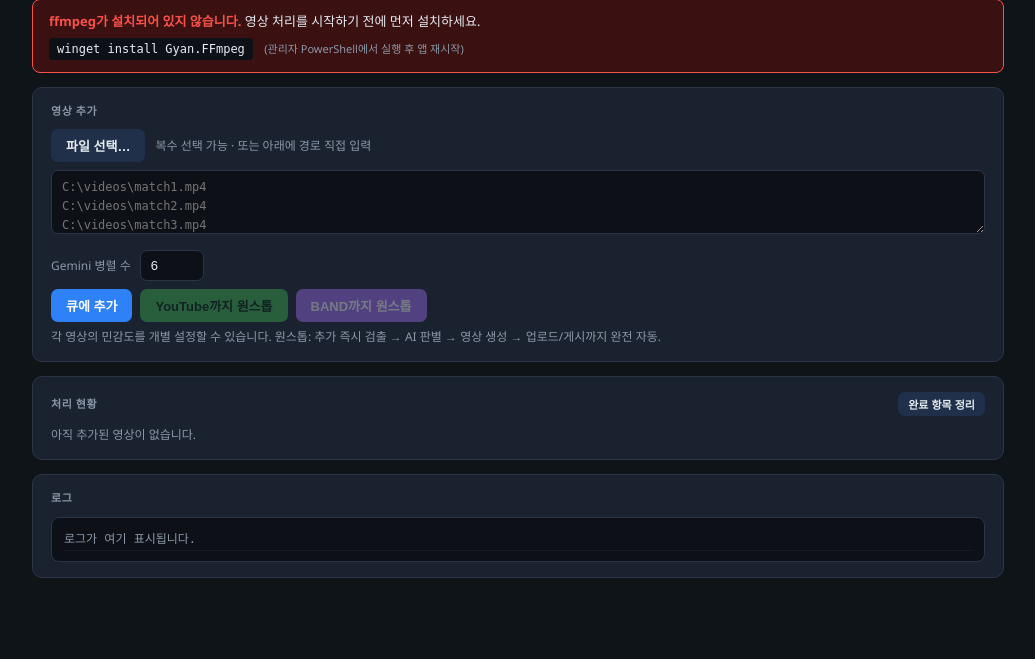
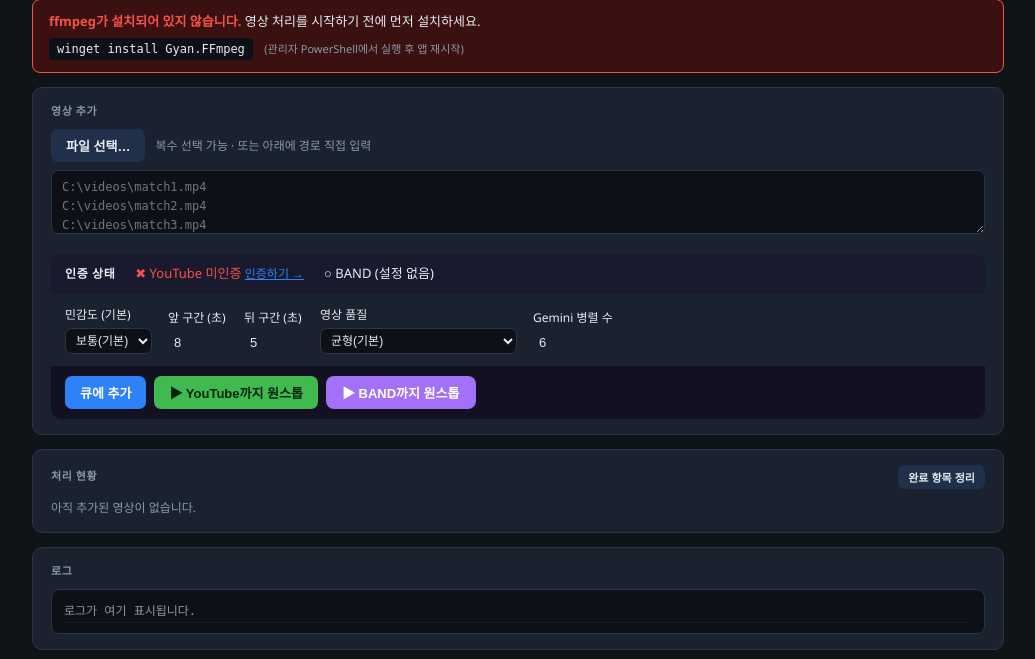
Before and after one commit to sampark0626/HLEditor, a Flask app: page / in a window 1280 px wide. Shown: the part 109-768 px from the top of the page, without its empty margins (122-1157 px from the left). Before the commit the page ends 687 px from the top, so only its background shows below. Run offline with Flask 3, Linux system fonts and the light colour scheme; data that the repository does not hold is empty; some libraries are stand-ins or nearby versions.

Commit message:
feat: pre-flight settings panel before one-stop pipeline
- New settings panel in queue tab consolidates all options before running:
  * Auth status (YouTube/BAND) with live real-time check and re-auth links
  * Sensitivity default selector (applies to all staged files at once)
  * Pre/post clip seconds (before/after peak) — configurable per run
  * Video quality preset selector
  * Gemini parallel workers
- Auth verified via API call at button press (catches expired tokens)
- pre_sec/post_sec flow through detect_spikes, classify_all_parallel, build_output
- Removed duplicate bulk-sensitivity dropdown from staged list header

Co-Authored-By: Claude Sonnet 4.6 <noreply@anthropic.com>

```diff
--- a/app.py
+++ b/app.py
@@ -51,7 +51,8 @@ _JLOCK = threading.Lock()
 _BUILD_LOCK = threading.Lock()
 
 
-def _new_job(video, sensitivity="normal", workers=sh.VISION_WORKERS):
+def _new_job(video, sensitivity="normal", workers=sh.VISION_WORKERS,
+             pre_sec=None, post_sec=None):
     jid = uuid.uuid4().hex[:8]
     job = dict(
         id=jid,
@@ -59,6 +60,8 @@ def _new_job(video, sensitivity="normal", workers=sh.VISION_WORKERS):
         video_name=os.path.basename(video),
         sensitivity=sensitivity,
         workers=workers,
+        pre_sec=float(pre_sec) if pre_sec is not None else sh.PRE_SEC,
+        post_sec=float(post_sec) if post_sec is not None else sh.POST_SEC,
         status="pending",
         candidates=[],
         vision_used=False,
@@ -172,7 +175,8 @@ def _process(jid):
     log.info("[%s] 검출 시작: %s (민감도: %s)", jid, video, job["sensitivity"])
 
     dur = sh.probe_duration(video)
-    cands = sh.detect_spikes(video, wd, percentile=sp["percentile"], min_db=sp["min_db"])
+    cands = sh.detect_spikes(video, wd, percentile=sp["percentile"], min_db=sp["min_db"],
+                             pre_sec=job.get("pre_sec"), post_sec=job.get("post_sec"))
     _upd(jid, duration=dur, candidates=cands)
     log.info("[%s] 검출 완료: %.1fs, 후보 %d개", jid, dur, len(cands))
 
@@ -190,6 +194,7 @@ def _process(jid):
     usage = sh.classify_all_parallel(
         cands, video, wd, client, sh.CONF_AUTO, job["workers"],
         on_progress=lambda d, t: _set_prog(jid, "classify", d, t),
+        pre_sec=job.get("pre_sec"), post_sec=job.get("post_sec"),
     )
     cost = (usage["in"] / 1e6 * sh.PRICE_IN_PER_M +
             usage["out"] / 1e6 * sh.PRICE_OUT_PER_M)
@@ -249,6 +254,8 @@ def _job_summary(job):
         band_post_url=job.get("band_post_url"),
         band_error=job.get("band_error"),
         match_date=job.get("match_date"),
+        pre_sec=job.get("pre_sec", sh.PRE_SEC),
+        post_sec=job.get("post_sec", sh.POST_SEC),
     )
 
 
@@ -350,9 +357,11 @@ def api_jobs_add():
         if abs_v in active_paths:
             skipped.append(os.path.basename(v))
             continue
-        sens = item.get("sensitivity", "normal")
-        w = max(1, min(int(item.get("workers", global_workers)), 8))
-        jid = _new_job(abs_v, sens, w)
+        sens     = item.get("sensitivity", "normal")
+        w        = max(1, min(int(item.get("workers", global_workers)), 8))
+        pre_sec  = item.get("pre_sec")
+        post_sec = item.get("post_sec")
+        jid = _new_job(abs_v, sens, w, pre_sec=pre_sec, post_sec=post_sec)
         JOB_QUEUE.put(jid)
         added.append(jid)
         active_paths.add(abs_v)
@@ -461,6 +470,7 @@ def api_jobs_build_all():
                         preset=qk.get("preset"), crf=qk.get("crf"),
                         copy_mode=qk.get("copy", False),
                         on_progress=lambda d, t, _j=jid: _set_prog(_j, "build", d, t),
+                        pre_sec=job.get("pre_sec"), post_sec=job.get("post_sec"),
                     )
                     _upd(jid, status="done", output=out_path)
                     _clr_prog(jid)
--- a/templates/index.html
+++ b/templates/index.html
@@ -161,44 +161,91 @@ input[type=range] { flex:1; accent-color:var(--blue); }
     <div id="staged-area" style="display:none; margin-top:10px">
       <div class="ct" style="margin-bottom:6px">
         <span>추가 목록 <span id="staged-count" style="color:var(--txt)">0개</span></span>
-        <span style="display:flex;gap:6px;align-items:center;text-transform:none;font-weight:400">
-          <span class="hint" style="text-transform:none">전체 민감도 일괄</span>
-          <select id="bulk-sens" class="sens-sel" onchange="applyBulkSens(this.value)">
-            <option value="">— 선택 —</option>
+        <button class="ghost sm" onclick="clearStaged()">목록 초기화</button>
+      </div>
+      <div id="staged-list"></div>
+    </div>
+
+    <!-- ── 원스톱 설정 패널 ───────────────────────────── -->
+    <div style="margin-top:14px;border:1px solid var(--border);border-radius:10px;overflow:hidden">
+
+      <!-- 인증 상태 -->
+      <div style="background:#1a1a2e;padding:10px 14px;display:flex;align-items:center;gap:20px;flex-wrap:wrap">
+        <span style="font-size:12px;font-weight:700;color:var(--hint);text-transform:uppercase;letter-spacing:.05em;white-space:nowrap">인증 상태</span>
+        <span id="auth-yt-indicator" style="font-size:13px">
+          {% if yt_auth %}
+            <span style="color:var(--green)">✔ YouTube 인증됨</span>
+          {% else %}
+            <span style="color:var(--red)">✖ YouTube 미인증</span>
+            &nbsp;<a href="/auth/youtube" style="font-size:12px;color:var(--blue)">인증하기 →</a>
+          {% endif %}
+        </span>
+        <span id="auth-band-indicator" style="font-size:13px">
+          {% if band_auth %}
+            <span style="color:var(--green)">✔ BAND 인증됨</span>
+          {% elif band_has_creds %}
+            <span style="color:var(--hint)">○ BAND 미인증</span>
+            &nbsp;<a href="/auth/band" style="font-size:12px;color:var(--blue)">인증하기 →</a>
+          {% else %}
+            <span style="color:var(--hint)">○ BAND (설정 없음)</span>
+          {% endif %}
+        </span>
+      </div>
+
+      <!-- 검출 · 생성 설정 -->
+      <div style="padding:12px 14px;display:flex;flex-wrap:wrap;gap:16px;align-items:flex-end">
+
+        <label style="display:flex;flex-direction:column;gap:4px;font-size:12px;color:var(--hint)">
+          민감도 (기본)
+          <select id="setting-sens" class="sens-sel" onchange="applyBulkSens(this.value)">
             {% for k, v in sensitivities.items() %}
-            <option value="{{ k }}">{{ v.label }}</option>
+            <option value="{{ k }}" {% if k == 'normal' %}selected{% endif %}>{{ v.label }}</option>
             {% endfor %}
           </select>
-          <button class="ghost sm" onclick="clearStaged()">목록 초기화</button>
-        </span>
-      </div>
-      <div id="staged-list"></div>
-    </div>
-
-    <div class="row" style="margin-top:10px; gap:16px; flex-wrap:wrap">
-      <label class="hint" style="margin:0;white-space:nowrap">Gemini 병렬 수
-        <input type="number" id="workers" min="1" max="8" value="{{ workers }}" style="margin-left:6px">
         </label>
-    </div>
-    <!-- 처리 방식 버튼 -->
-    <div class="row" style="margin-top:8px; gap:8px; flex-wrap:wrap">
+
+        <label style="display:flex;flex-direction:column;gap:4px;font-size:12px;color:var(--hint)">
+          앞 구간 (초)
+          <input type="number" id="setting-pre" min="1" max="30" value="8"
+                 style="width:60px;padding:4px 6px;background:var(--surface);border:1px solid var(--border);border-radius:6px;color:var(--txt)">
+        </label>
+
+        <label style="display:flex;flex-direction:column;gap:4px;font-size:12px;color:var(--hint)">
+          뒤 구간 (초)
+          <input type="number" id="setting-post" min="1" max="30" value="5"
+                 style="width:60px;padding:4px 6px;background:var(--surface);border:1px solid var(--border);border-radius:6px;color:var(--txt)">
+        </label>
+
+        <label style="display:flex;flex-direction:column;gap:4px;font-size:12px;color:var(--hint)">
+          영상 품질
+          <select id="hl-quality" class="sens-sel">
+            {% for k, v in qualities.items() %}
+            <option value="{{ k }}" {% if k == 'balanced' %}selected{% endif %}>{{ v.label }}</option>
+            {% endfor %}
+          </select>
+        </label>
+
+        <label style="display:flex;flex-direction:column;gap:4px;font-size:12px;color:var(--hint)">
+          Gemini 병렬 수
+          <input type="number" id="workers" min="1" max="8" value="{{ workers }}"
+                 style="width:60px;padding:4px 6px;background:var(--surface);border:1px solid var(--border);border-radius:6px;color:var(--txt)">
+        </label>
+
+      </div>
+
+      <!-- 실행 버튼 -->
+      <div style="padding:10px 14px;background:#111122;display:flex;gap:8px;flex-wrap:wrap;border-top:1px solid var(--border)">
         <button id="btn-add" onclick="doAdd()">큐에 추가</button>
-      <button id="btn-onestop-yt" onclick="doOnestop('youtube')"
-        class="accent-btn"
-        title="검출 → 생성 → YouTube 업로드까지 자동 진행{% if not yt_auth %} (YouTube 인증 필요){% endif %}"
-        {% if not yt_auth %}disabled{% endif %}>
-        YouTube까지 원스톱
+        <button id="btn-onestop-yt" onclick="doOnestop('youtube')" class="accent-btn"
+          title="검출 → 생성 → YouTube 업로드까지 완전 자동">
+          ▶ YouTube까지 원스톱
         </button>
         <button id="btn-onestop-band" onclick="doOnestop('band')"
-        style="background:var(--purple);color:#fff"
-        title="검출 → 생성 → YouTube → BAND 게시까지 자동 진행{% if not band_auth %} (BAND 인증 필요){% endif %}"
-        {% if not band_auth %}disabled{% endif %}>
-        BAND까지 원스톱
+          style="background:var(--purple);color:#fff;border:none;padding:7px 16px;border-radius:8px;cursor:pointer;font-size:13px;font-weight:600"
+          title="검출 → 생성 → YouTube → BAND 게시까지 완전 자동">
+          ▶ BAND까지 원스톱
         </button>
       </div>
-    <div class="hint" style="margin-top:6px">
-      각 영상의 민감도를 개별 설정할 수 있습니다.
-      원스톱: 추가 즉시 검출 → AI 판별 → 영상 생성 → 업로드/게시까지 완전 자동.
     </div>
   </div>
 
@@ -453,6 +500,36 @@ function onAutoUploadToggle(on) {
   if (on) logLine("생성 완료 시 자동 YouTube 업로드 켜짐", "done");
 }
 
+// ─── 인증 상태 실시간 갱신 ──────────────────────────────
+async function refreshAuthIndicators() {
+  const ytEl   = document.getElementById("auth-yt-indicator");
+  const bandEl = document.getElementById("auth-band-indicator");
+  try {
+    const r = await fetch("/api/auth/youtube/status");
+    const d = await r.json();
+    ytAuth = !!d.ok;
+    if (ytEl) {
+      ytEl.innerHTML = d.ok
+        ? `<span style="color:var(--green)">✔ YouTube 인증됨${d.channel ? " (" + d.channel.title + ")" : ""}</span>`
+        : `<span style="color:var(--red)">✖ YouTube 미인증</span>&nbsp;<a href="/auth/youtube" style="font-size:12px;color:var(--blue)">인증하기 →</a>`;
+    }
+  } catch(e) {}
+  try {
+    const r = await fetch("/api/auth/band/status");
+    const d = await r.json();
+    bandAuth = !!d.ok;
+    if (bandEl) {
+      bandEl.innerHTML = d.ok
+        ? `<span style="color:var(--green)">✔ BAND 인증됨</span>`
+        : d.has_creds
+          ? `<span style="color:var(--hint)">○ BAND 미인증</span>&nbsp;<a href="/auth/band" style="font-size:12px;color:var(--blue)">인증하기 →</a>`
+          : `<span style="color:var(--hint)">○ BAND (설정 없음)</span>`;
+    }
+  } catch(e) {}
+}
+// 큐 탭 진입 시 인증 상태 확인
+refreshAuthIndicators();
+
 // ─── 알림 ───────────────────────────────────────────────
 (function initNotif() {
   if (!("Notification" in window)) return;
@@ -578,8 +655,6 @@ function applyBulkSens(val) {
   if (!val) return;
   staged.forEach(s => s.sensitivity = val);
   renderStaged();
-  const sel = document.getElementById("bulk-sens");
-  if (sel) sel.value = "";   // 다시 안내 상태로
   const lbl = (SENSITIVITIES[val] || {}).label || val;
   logLine(`전체 ${staged.length}개 민감도를 "${lbl}"로 설정`, "done");
 }
@@ -606,8 +681,10 @@ async function doAdd() {
     if (dupCount) logLine(`${dupCount}개 모두 이미 처리 중(중복). 건너뜁니다.`, "fail");
     return;
   }
-  const workers = parseInt(document.getElementById("workers").value) || 6;
-  const jobs = toAdd.map(s => ({video: s.path, sensitivity: s.sensitivity, workers}));
+  const workers  = parseInt(document.getElementById("workers").value) || 6;
+  const pre_sec  = parseFloat(document.getElementById("setting-pre")?.value) || 8;
+  const post_sec = parseFloat(document.getElementById("setting-post")?.value) || 5;
+  const jobs = toAdd.map(s => ({video: s.path, sensitivity: s.sensitivity, workers, pre_sec, post_sec}));
   logLine(`영상 ${jobs.length}개 큐에 추가 중…`, "start");
   const btn = document.getElementById("btn-add");
   btn.disabled = true;
@@ -639,23 +716,29 @@ async function doOnestop(mode) {
   if (!staged.length) syncStaged();
   const toAdd = staged.filter(s => !s.dup);
   if (!toAdd.length) { logLine("추가할 영상이 없습니다.", "fail"); return; }
-  if (mode === "youtube" && !ytAuth) { alert("YouTube 인증이 필요합니다.\n영상 생성 탭에서 인증하세요."); return; }
-  if (mode === "band"    && !bandAuth) { alert("BAND 인증이 필요합니다.\n영상 생성 탭에서 인증하세요."); return; }
-  // 인증 토큰이 실제로 유효한지 서버에서 검증 (만료 여부 포함)
-  if (mode === "youtube" || mode === "band") {
-    const endpoint = mode === "youtube" ? "/api/youtube/status" : "/api/band/status";
-    try {
-      const st = await (await fetch(endpoint)).json();
-      if (!st.ok) {
-        alert(`인증이 만료되었거나 유효하지 않습니다.\n영상 생성 탭에서 다시 인증해 주세요.`);
+  // 인증 토큰 실시간 검증 (YouTube는 항상, BAND 모드면 BAND도 추가 확인)
+  try {
+    const ytSt = await (await fetch("/api/auth/youtube/status")).json();
+    if (!ytSt.ok) {
+      refreshAuthIndicators();
+      alert("YouTube 인증이 만료되었습니다.\n설정 패널의 \"인증하기 →\" 링크를 클릭하세요.");
       return;
     }
+    if (mode === "band") {
+      const bSt = await (await fetch("/api/auth/band/status")).json();
+      if (!bSt.ok) {
+        refreshAuthIndicators();
+        alert("BAND 인증이 만료되었습니다.\n설정 패널의 \"인증하기 →\" 링크를 클릭하세요.");
+        return;
+      }
+    }
   } catch(e) { alert("인증 상태 확인 실패. 네트워크를 확인하세요."); return; }
-  }
   if (_pipe) { if (!confirm("진행 중인 파이프라인을 취소하고 새로 시작할까요?")) return; cancelPipeline(true); }
 
-  const workers = parseInt(document.getElementById("workers").value) || 6;
-  const jobs = toAdd.map(s => ({video: s.path, sensitivity: s.sensitivity, workers}));
+  const workers  = parseInt(document.getElementById("workers").value) || 6;
+  const pre_sec  = parseFloat(document.getElementById("setting-pre")?.value) || 8;
+  const post_sec = parseFloat(document.getElementById("setting-post")?.value) || 5;
+  const jobs = toAdd.map(s => ({video: s.path, sensitivity: s.sensitivity, workers, pre_sec, post_sec}));
   _pipeBtns(true);
   try {
     const d = await post("/api/jobs/add", {jobs, workers});
```
Also changed, not shown: soccer_highlights.py (+21 -11 lines). Lines whose indentation alone changed are shown as unchanged.
